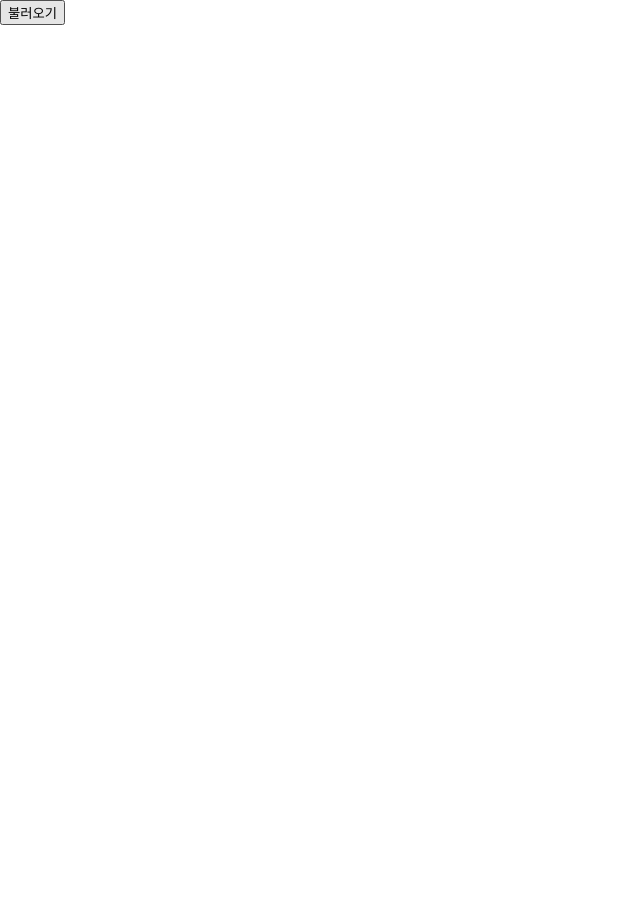
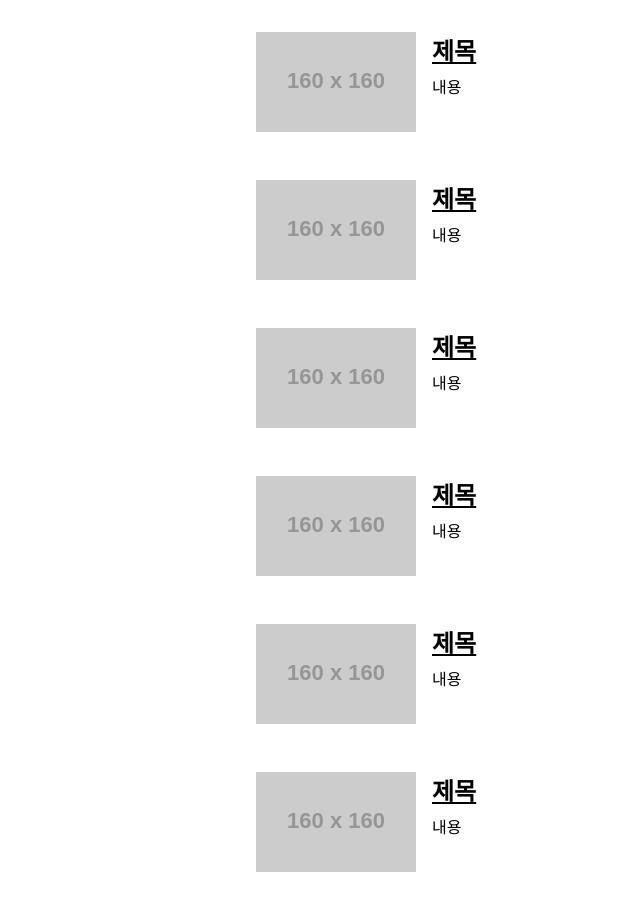
Before and after one commit to donghyuk-yoo/news-viewer, a React (Create React App) app: page / in a window 1280 px wide. Shown: the top 910 px of the page, without its empty margins (0-640 px from the left). Before the commit the page ends 800 px from the top, so only its background shows below. Built offline with nearby package versions, Linux system fonts and the light colour scheme.

Commit message:
NewsList

```diff
--- a/src/App.js
+++ b/src/App.js
@@ -1,5 +1,6 @@
 import React, { useState } from 'react';
 import axios from 'axios';
+import NewsList from './components/NewsList';
 
 function App() {
   const [data, setData] = useState(null);
@@ -23,18 +24,19 @@ function App() {
     }
   };
   return (
-    <div>
-      <div>
-        <button onClick={onClick}>불러오기</button>
-      </div>
-      {data && (
-        <textarea
-          rows={7}
-          value={JSON.stringify(data, null, 2)}
-          readOnly={true}
-        />
-      )}
-    </div>
+    <NewsList />
+    // <div>
+    //   <div>
+    //     <button onClick={onClick}>불러오기</button>
+    //   </div>
+    //   {data && (
+    //     <textarea
+    //       rows={7}
+    //       value={JSON.stringify(data, null, 2)}
+    //       readOnly={true}
+    //     />
+    //   )}
+    // </div>
   );
 }
 
--- a/src/components/NewsItem.js
+++ b/src/components/NewsItem.js
@@ -33,7 +33,7 @@ const NewsItemBlock = styled.div`
 `;
 
 function NewsItem({ article }) {
-  const { title, description, url, urlToImage } = articel;
+  const { title, description, url, urlToImage } = article;
 
   return (
     <NewsItemBlock>
--- /dev/null
+++ b/src/components/NewsList.js
@@ -0,0 +1,38 @@
+import React from 'react';
+import styled from 'styled-components';
+import NewsItem from './NewsItem';
+
+const NewsListBlock = styled.div`
+  box-sizing: border-box;
+  padding-bottom: 3rem;
+  width: 768px;
+  margin: 0 auto;
+  margin-top: 2rem;
+  @media screen and (max-width: 768px) {
+    width: 100%;
+    padding-left: 1rem;
+    padding-right: 1rem;
+  }
+`;
+
+const sampleArticle = {
+  title: '제목',
+  description: '내용',
+  url: 'https://gooogle.com',
+  urlToImage: 'https://via.placeholder.com/160',
+};
+
+function NewsList() {
+  return (
+    <NewsListBlock>
+      <NewsItem article={sampleArticle} />
+      <NewsItem article={sampleArticle} />
+      <NewsItem article={sampleArticle} />
+      <NewsItem article={sampleArticle} />
+      <NewsItem article={sampleArticle} />
+      <NewsItem article={sampleArticle} />
+    </NewsListBlock>
+  );
+}
+
+export default NewsList;
```
